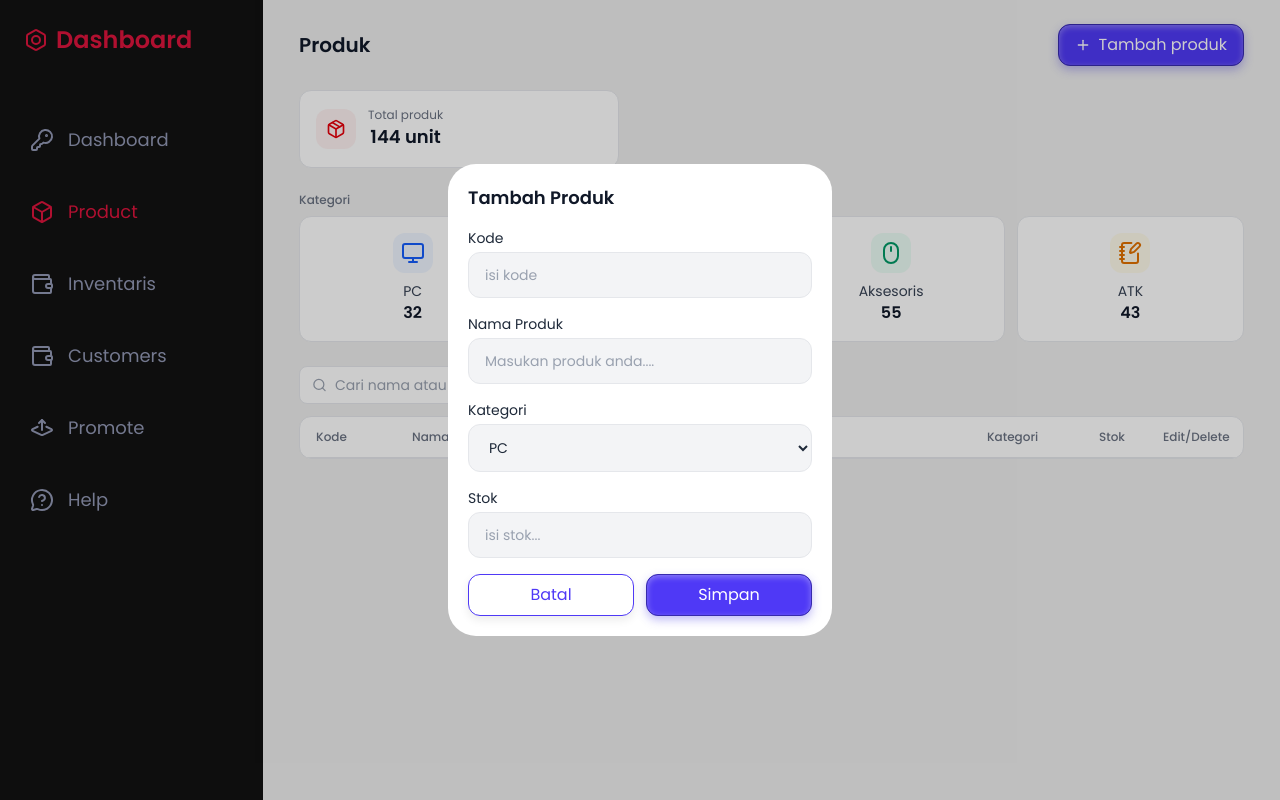
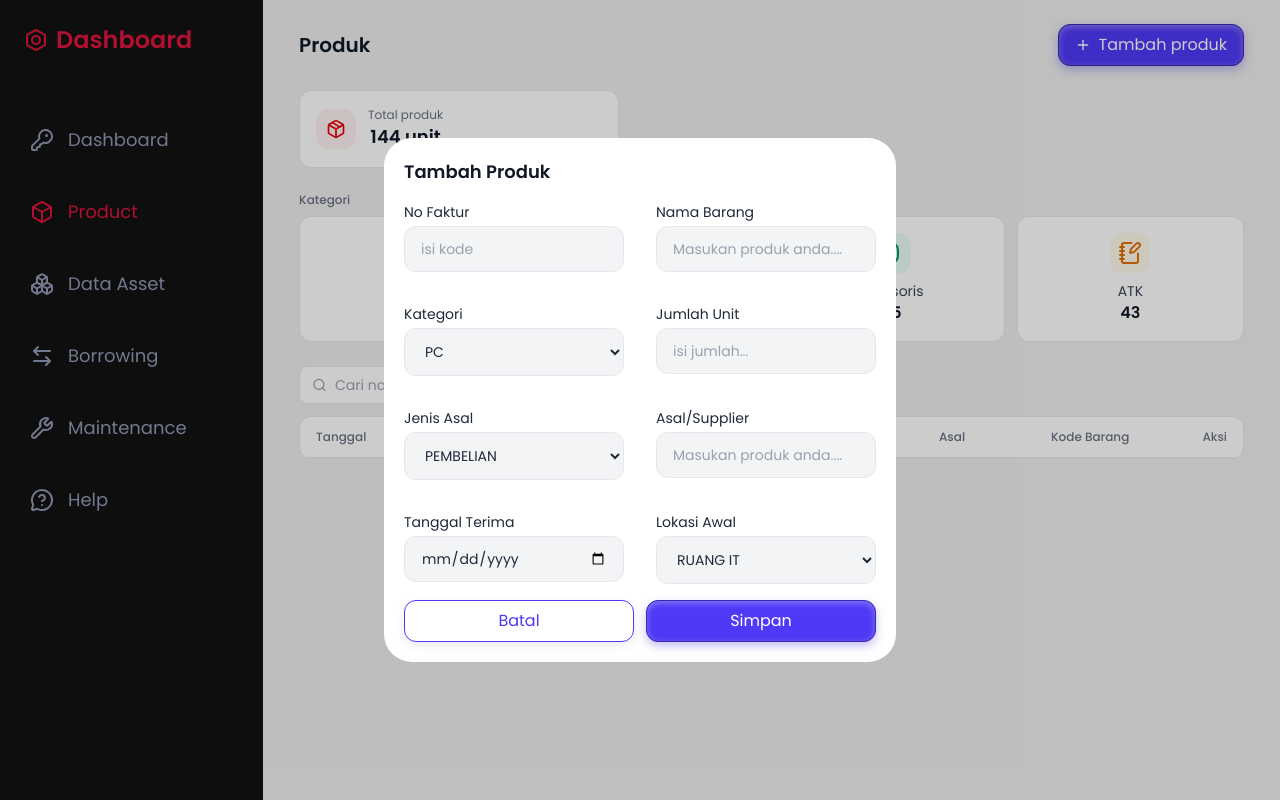
Before and after one commit to aurandyairlangga/Inventaris-kkp, a React (Vite) app: page /product in a window 1280 px wide. Both pictures are taken after a click on the button "Tambah produk". Built offline with nearby package versions, Linux system fonts and the light colour scheme.

Commit message:
feat: add delete feature

```diff
--- a/src/App.jsx
+++ b/src/App.jsx
@@ -11,10 +11,10 @@ const App = () => {
         <Route element={<Layout />}>
           <Route index element={<DashboardPage />} />
           <Route path="product" element={<ProductPage />} />
-          <Route path="customers"></Route>
-          <Route path="promote"></Route>
+          <Route path="dataAsset"></Route>
+          <Route path="borrowing"></Route>
+          <Route path="maintenance"></Route>
           <Route path="help"></Route>
-          <Route path="inventaris"></Route>
         </Route>
       </Routes>
     </BrowserRouter>
--- /dev/null
+++ b/src/components/Modal.jsx
@@ -0,0 +1,11 @@
+const Modal = ({ children }) => {
+  return (
+    <div className="fixed bg-black/20 h-dvh w-full top-0 left-0 flex items-center justify-center overflow-y-auto">
+      <div className="w-full max-w-lg rounded-[28px] bg-white p-5 flex flex-col gap-4 ">
+        {children}
+      </div>
+    </div>
+  );
+};
+
+export default Modal;
--- a/src/features/dashboard-features/Dashboard.jsx
+++ b/src/features/dashboard-features/Dashboard.jsx
@@ -9,7 +9,6 @@ const Dashboard = () => {
         <div className="flex ml-20 font-medium text-2xl">
           <h1>Hallo Aurandy</h1>
           <h1>👋🏻</h1>
-          <p></p>
         </div>
         {/* Bikin jadi component Search Input */}
         <Search />
--- a/src/features/product-features/Product.jsx
+++ b/src/features/product-features/Product.jsx
@@ -4,16 +4,43 @@ import CategoryCards from "./CategoryCards";
 import CreateProduct from "./modal/CreateProduct";
 import Cards from "../../components/Cards";
 import Button from "@/components/Button";
+import Modal from "@/components/Modal";
+import DeleteProduct from "./modal/DeleteProduct";
 
 const Product = () => {
   const [productList, setProductList] = useState([]);
   const [showModal, setShowModal] = useState(false);
+  const [showModalDelete, setShowModalDelete] = useState(false);
   const onClose = () => setShowModal(false);
+  const [selectProductId, setSelectProductId] = useState(null);
 
   const onAddProduk = (data) => {
     setProductList((prev) => {
       return [...prev, data];
     });
+  };
+
+  const onSelectProduct = (kode) => {};
+
+  const onClickDelete = (kode) => {
+    console.log("kode", kode);
+    setSelectProductId(kode);
+    setShowModalDelete(true);
+  };
+
+  const onDeleteProduct = () => {
+    setProductList((prev) => {
+      const hasil = prev.filter((status) => {
+        console.log(status.id, selectProductId);
+        if (status.id !== selectProductId) {
+          return true;
+        } else {
+          return false;
+        }
+      });
+      return hasil;
+    });
+    setShowModalDelete(false);
   };
 
   return (
@@ -56,17 +83,20 @@ const Product = () => {
       <div className="rounded-xl border border-gray-200 bg-white overflow-hidden">
         {/* Header baris */}
         <div className="flex items-center border-b border-gray-200 px-4 py-3 text-xs font-medium text-gray-500">
-          <p className="w-24">Kode</p>
+          <p className="w-24">Tanggal</p>
+          <p className="w-24">No Faktur</p>
           <p className="flex-1">Nama produk</p>
           <p className="w-28">Kategori</p>
-          <p className="w-16">Stok</p>
-          <p className="w-16 text-right">Edit/Delete</p>
+          <p className="w-28">Jumlah</p>
+          <p className="w-28">Asal</p>
+          <p className="w-28">Kode Barang</p>
+          <p className="w-16 text-right">Aksi</p>
         </div>
 
-        {productList.map(({ kode, namaProduk, kategori, stok }) => {
+        {productList.map(({ id, kode, namaProduk, kategori, stok }) => {
           return (
             <div
-              key={kode}
+              key={id}
               className="flex items-center border-b border-gray-100 px-4 py-3 text-sm"
             >
               <p className="w-24 text-gray-700">{kode}</p>
@@ -78,14 +108,20 @@ const Product = () => {
               </div>
               <p className="w-16 text-gray-700">{stok}</p>
               <div className="flex w-16 items-center justify-end gap-3 text-gray-400">
-                <Pencil
-                  size={16}
-                  className="hover:text-blue-600 cursor-pointer"
-                />
-                <Trash2
-                  size={16}
+                <button
+                  type="button"
+                  className="flex h-9 w-9 items-center justify-center rounded-lg text-gray-400 transition-colors hover:bg-blue-50 hover:text-blue-600 cursor-pointer"
+                >
+                  <Pencil size={16} />
+                </button>
+
+                <button
+                  onClick={() => onClickDelete(id)}
+                  type="button"
                   className="hover:text-red-600 cursor-pointer"
-                />
+                >
+                  <Trash2 size={16} />
+                </button>
               </div>
             </div>
           );
@@ -98,6 +134,11 @@ const Product = () => {
         onClose={setShowModal}
         onAdd={onAddProduk}
       />
+      <DeleteProduct
+        showModalDelete={showModalDelete}
+        closeModalDelete={setShowModalDelete}
+        onDelete={onDeleteProduct}
+      />
     </div>
   );
 };
--- a/src/features/product-features/modal/CreateProduct.jsx
+++ b/src/features/product-features/modal/CreateProduct.jsx
@@ -1,7 +1,8 @@
 import Button from "@/components/Button";
+import Modal from "@/components/Modal";
 import { useState } from "react";
 
-const CreateProduct = ({
+const CreatePenerimaan = ({
   showModal = false,
   onClose = () => {},
   onAdd = () => {},
@@ -11,6 +12,11 @@ const CreateProduct = ({
     namaProduk: "PC Rakitan i5",
     kategori: "PC",
     stok: "6",
+
+    // jenisAsal: "Pembelian",
+    // asal: "",
+    // tanggal: new Date().toISOString().slice(0, 10),
+    // lokasi: "Ruang IT",
   });
 
   console.log(status);
@@ -28,19 +34,19 @@ const CreateProduct = ({
 
   const onSubmit = () => {
     console.log("formModal", status);
-    onAdd(status);
+    onAdd({ ...status, id: Date.now() });
     onClose();
   };
 
   return (
     showModal && (
-      <div className="fixed bg-black/20 h-dvh w-full top-0 left-0 flex items-center justify-center ">
-        <div className="w-full max-w-sm rounded-[28px] bg-white p-5 flex flex-col gap-4 ">
+      <Modal>
         <h2 className="text-lg font-semibold text-gray-900">Tambah Produk</h2>
+        <div className="grid grid-cols-2 gap-8">
           <div>
-            <p className="mb-1 block text-sm text-gray-800">Kode</p>
+            <p className="mb-1 block text-sm text-gray-800">No Faktur</p>
             <input
-              name="kode"
+              name="noFaktur"
               onChange={onChangeForm}
               placeholder="isi kode"
               className="w-full rounded-xl border border-gray-200 bg-gray-100 px-4 py-3 text-sm text-gray-800 outline-none placeholder:text-gray-400 focus:border-gray-400"
@@ -48,9 +54,9 @@ const CreateProduct = ({
           </div>
 
           <div>
-            <p className="mb-1 block text-sm text-gray-800">Nama Produk</p>
+            <p className="mb-1 block text-sm text-gray-800">Nama Barang</p>
             <input
-              name="namaProduk"
+              name="namaBarang"
               onChange={onChangeForm}
               placeholder="Masukan produk anda...."
               className="w-full rounded-xl border border-gray-200 bg-gray-100 px-4 py-3 text-sm text-gray-800 outline-none placeholder:text-gray-400 focus:border-gray-400"
@@ -75,13 +81,60 @@ const CreateProduct = ({
           </div>
 
           <div>
-            <p className="mb-1 block text-sm text-gray-800">Stok</p>
+            <p className="mb-1 block text-sm text-gray-800">Jumlah Unit</p>
             <input
-              name="stok"
+              name="jumlah"
+              type="number"
+              min="1"
               onChange={onChangeForm}
-              placeholder="isi stok..."
+              placeholder="isi jumlah..."
               className="w-full rounded-xl border border-gray-200 bg-gray-100 px-4 py-3 text-sm text-gray-800 outline-none placeholder:text-gray-400 focus:border-gray-400"
             />
+          </div>
+
+          <div>
+            <p className="mb-1 block text-sm text-gray-800">Jenis Asal</p>
+            <select
+              name="jenisAsal"
+              onChange={onChangeForm}
+              className="w-full rounded-xl border border-gray-200 bg-gray-100 px-4 py-3 text-sm text-gray-800 outline-none focus:border-gray-400 cursor-pointer"
+            >
+              <option value="Pembelian">PEMBELIAN</option>
+              <option value="Pindahan">PINDAHAN</option>
+            </select>
+          </div>
+
+          <div>
+            <p className="mb-1 block text-sm text-gray-800">Asal/Supplier</p>
+            <input
+              name="asal"
+              onChange={onChangeForm}
+              placeholder="Masukan produk anda...."
+              className="w-full rounded-xl border border-gray-200 bg-gray-100 px-4 py-3 text-sm text-gray-800 outline-none placeholder:text-gray-400 focus:border-gray-400"
+            />
+          </div>
+
+          <div>
+            <p className="mb-1 block text-sm text-gray-800">Tanggal Terima</p>
+            <input
+              name="tanggal"
+              type="date"
+              onChange={onChangeForm}
+              className="w-full rounded-xl border border-gray-200 bg-gray-100 px-4 py-3 text-sm text-gray-800 outline-none placeholder:text-gray-400 focus:border-gray-400"
+            />
+          </div>
+
+          <div>
+            <p className="mb-1 block text-sm text-gray-800">Lokasi Awal</p>
+            <select
+              name="lokasi"
+              onChange={onChangeForm}
+              className="w-full rounded-xl border border-gray-200 bg-gray-100 px-4 py-3 text-sm text-gray-800 outline-none focus:border-gray-400 cursor-pointer"
+            >
+              <option value="Ruang IT">RUANG IT</option>
+              <option value="Gudang">GUDANG</option>
+            </select>
+          </div>
         </div>
 
         <div className="flex gap-3">
@@ -96,10 +149,9 @@ const CreateProduct = ({
             Simpan
           </Button>
         </div>
-        </div>
-      </div>
+      </Modal>
     )
   );
 };
 
-export default CreateProduct;
+export default CreatePenerimaan;
--- /dev/null
+++ b/src/features/product-features/modal/DeleteProduct.jsx
@@ -0,0 +1,31 @@
+import Modal from "@/components/Modal";
+
+const DeleteProduct = ({
+  showModalDelete,
+  closeModalDelete = () => {},
+  onDelete = () => {},
+}) => {
+  return (
+    showModalDelete && (
+      <Modal>
+        <h1 className="flex justify-center">tombol delete</h1>
+        <div className="flex justify-between">
+          <button
+            className="bg-blue-600 rounded-xl border px-4 py-2 text-white"
+            onClick={() => closeModalDelete(false)}
+          >
+            Cancel
+          </button>
+          <button
+            className="bg-red-600 rounded-xl border px-4 py-2 text-white"
+            onClick={onDelete}
+          >
+            Delete
+          </button>
+        </div>
+      </Modal>
+    )
+  );
+};
+
+export default DeleteProduct;
--- a/src/layouts/main/Sidebar.jsx
+++ b/src/layouts/main/Sidebar.jsx
@@ -1,10 +1,11 @@
 import {
+  ArrowLeftRight,
   Bolt,
   Box,
+  Boxes,
   KeyRound,
-  LayerArrowUp,
   MessageCircleQuestionMark,
-  Wallet,
+  Wrench,
 } from "lucide-react";
 import Menu from "./Menu";
 
@@ -23,9 +24,9 @@ const Sidebar = () => {
         {/* Nanti ini kita looping */}
         <Menu to="/" title="Dashboard" icon={<KeyRound />} />
         <Menu to="/product" title="Product" icon={<Box />} />
-        <Menu to="/inventaris" title="Inventaris" icon={<Wallet />} />
-        <Menu to="/customers" title="Customers" icon={<Wallet />} />
-        <Menu to="/promote" title="Promote" icon={<LayerArrowUp/>}/>
+        <Menu to="/dataAsset" title="Data Asset " icon={<Boxes />} />
+        <Menu to="/borrowing" title="Borrowing" icon={<ArrowLeftRight />} />
+        <Menu to="/maintenance" title="Maintenance" icon={<Wrench/>}/>
         <Menu to="/help" title="Help" icon={<MessageCircleQuestionMark/>}/>
       </div>
     </div>
```
Also changed, not shown: src/features/dashboard-features/StatsCards.jsx (+1 -7 lines). Lines whose indentation alone changed are shown as unchanged.
